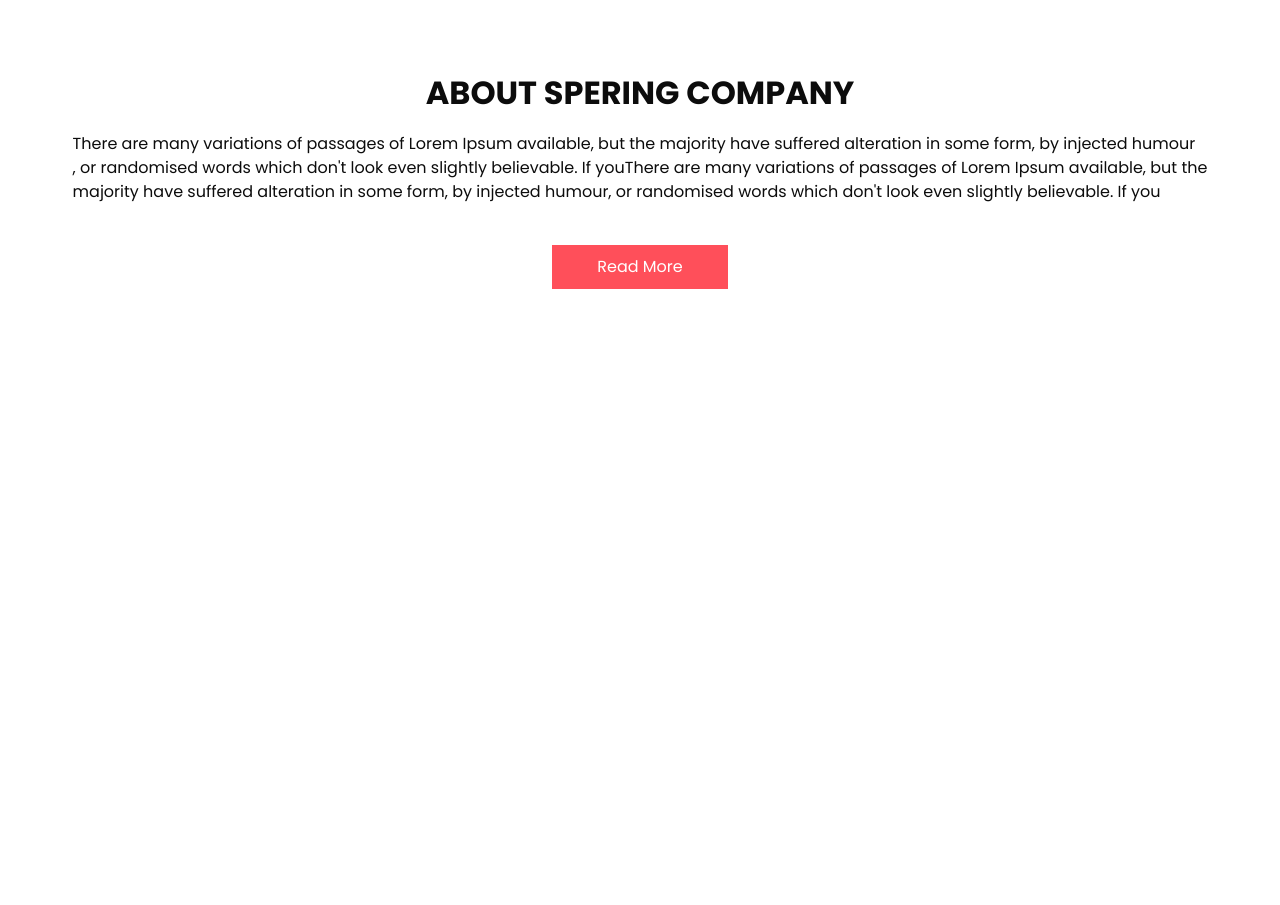
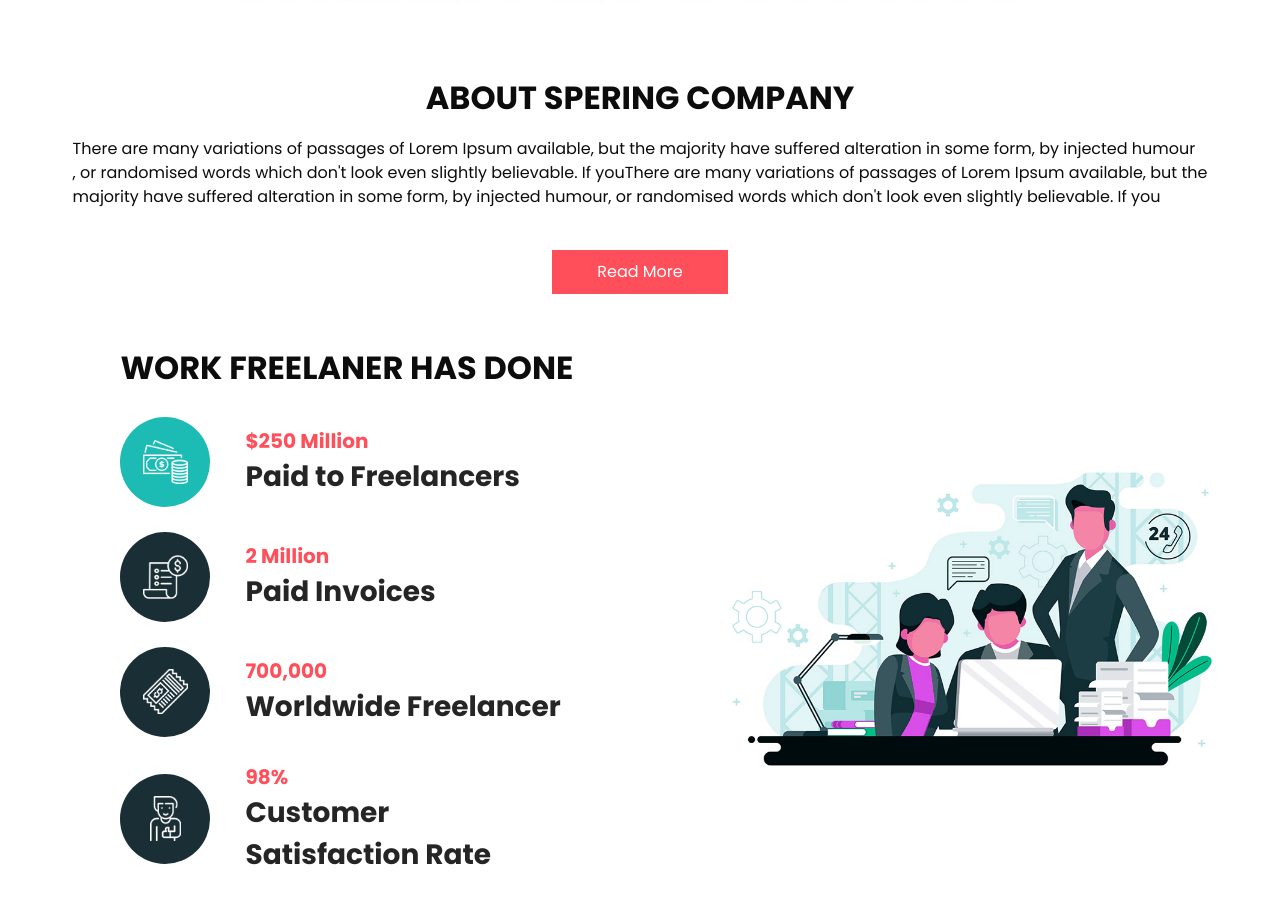
Before and after one commit to Emanakh/css-project, a plain HTML site: page index.html in a window 1280 px wide. Shown: the part 2614-3519 px from the top of the page. Before the commit the page ends 2903 px from the top, so only its background shows below. Drawn offline with Linux system fonts and the light colour scheme.

Commit message:
fith section

```diff
--- a/index.html
+++ b/index.html
@@ -115,7 +115,7 @@
         </div>
       </div>
     </section>
-    <section class="about ">
+    <section class="about">
       <div class="container">
         <div class="img-about">
           <img src="./images/about-img.jpg" alt="" />
@@ -125,15 +125,73 @@
           <p>
             There are many variations of passages of Lorem Ipsum available, but
             the majority have suffered alteration in some form, by injected
-            humour <br>, or randomised words which don't look even slightly
+            humour <br />, or randomised words which don't look even slightly
             believable. If youThere are many variations of passages of Lorem
-            Ipsum available, but the <br> majority have suffered alteration in some
-            form, by injected humour, or randomised words which don't look even
-            slightly believable. If you
+            Ipsum available, but the <br />
+            majority have suffered alteration in some form, by injected humour,
+            or randomised words which don't look even slightly believable. If
+            you
           </p>
           <a href=""> Read More </a>
         </div>
       </div>
     </section>
+    <section class="container free">
+      <div class="display-row">
+        <div class="freelance-1">
+          <div class="free-text">
+            <div class="free-head">
+              <h2>Work Freelaner Has Done</h2>
+            </div>
+            <div class="tab_container">
+              <div class="free-box ">
+                <div class="img-box first">
+                  <img src="./images/f1.png" alt="" />
+                </div>
+                <div class="detail-box">
+                  <h5>$250 Million</h5>
+                  <h3>Paid to Freelancers</h3>
+                </div>
+              </div>
+              <div class="free-box">
+                <div class="img-box">
+                  <img src="./images/f2.png" alt="" />
+                </div>
+                <div class="detail-box">
+                  <h5>2 Million</h5>
+                  <h3>Paid Invoices</h3>
+                </div>
+              </div>
+              <div class="free-box">
+                <div class="img-box">
+                  <img src="./images/f3.png" alt="" />
+                </div>
+                <div class="detail-box">
+                  <h5>700,000</h5>
+                  <h3>Worldwide Freelancer</h3>
+                </div>
+              </div>
+              <div class="free-box">
+                <div class="img-box">
+                  <img src="./images/f4.png" alt="" />
+                </div>
+                <div class="detail-box">
+                  <h5>98%</h5>
+                  <h3>
+                    Customer <br />
+                    Satisfaction Rate
+                  </h3>
+                </div>
+              </div>
+            </div>
+          </div>
+        </div>
+        <div class="freelance-2">
+          <div>
+            <img src="./images/freelance-img.jpg" alt="" />
+          </div>
+        </div>
+      </div>
+    </section>
   </body>
 </html>
--- a/style.css
+++ b/style.css
@@ -237,7 +237,6 @@ header {
   margin-top: 15px;
 }
 .text a {
-
   display: inline-block;
   padding: 10px 45px;
   background-color: #ff4f5a;
@@ -250,10 +249,10 @@ header {
   display: flex;
   align-items: center;
 }
-.about .container{
+.about .container {
   flex-direction: column;
 }
-.text{
+.text {
   align-items: center;
   justify-content: center;
   display: flex;
@@ -261,9 +260,83 @@ header {
   margin: auto;
 }
 
-.img-about{
+.img-about {
   width: 80%;
 }
-.about .padding{
-  padding-top: 5px ;
+.about {
+  padding-top: 5px;
+  margin-bottom: 50px;
 }
+
+.free{
+  margin-top: 50px;
+  margin-bottom: 20px;
+
+}
+.display-row {
+  display: flex;
+  align-items: center;
+  flex-direction: row;
+  margin-left: -15px;
+}
+.freelance-1 {
+  position: relative;
+  width: 100%;
+  padding-right: 15px;
+  padding-left: 15px;
+  margin-left: 8.333333%;
+}
+
+.free-box {
+  margin: 25px 0;
+  display: flex;
+  align-items: center;
+}
+
+.img-box {
+  width: 90px;
+  height: 90px;
+  min-width: 90px;
+  min-height: 90px;
+  display: flex;
+
+  justify-content: center;
+
+  align-items: center;
+  background-color: #1a2e35;
+  border-radius: 100%;
+  margin-right: 35px;
+}
+.first {
+  background-color: #1cbbb4;
+}
+
+.img-box img {
+  width: auto;
+  height: auto;
+  max-width: 45px;
+  max-height: 45px;
+}
+
+.detail-box h5 {
+  font-weight: bold;
+  color: #ff4f5a;
+
+  font-size: 1.25rem;
+}
+.detail-box h3 {
+  font-weight: bold;
+  color: #252525;
+  font-size: 1.75rem;
+}
+
+.freelance-2 {
+  position: relative;
+  width: 100%;
+  padding-right: 15px;
+  padding-left: 15px;
+}
+
+.freelance-2 img{
+  width: 100%;
+}
```
Lines whose indentation alone changed are shown as unchanged.
